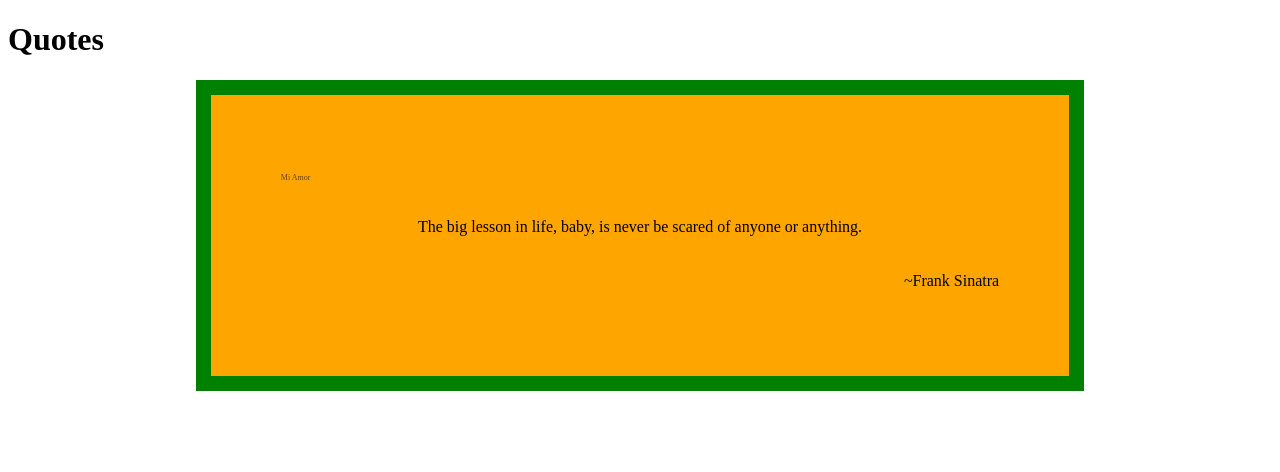
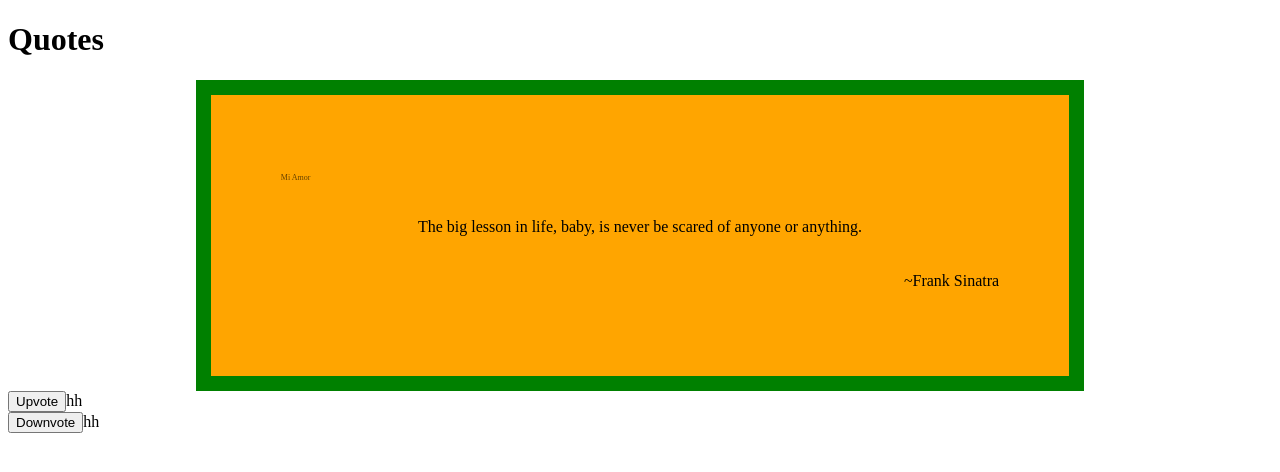
Before and after one commit to Miss-Faith/Quotes, an Angular app: page / in a window 1280 px wide. Shown: the top 472 px of the page. Built offline with nearby package versions, Linux system fonts and the light colour scheme.

Commit message:
Add quotes detail component

```diff
--- a/src/app/app.module.ts
+++ b/src/app/app.module.ts
@@ -5,12 +5,14 @@
 import { AppComponent } from './app.component';
 import { QuotesComponent } from './quotes/quotes.component';
 import { CountclicksDirective } from './countclicks.directive';
+import { QuoteDetailComponent } from './quote-detail/quote-detail.component';
 
 @NgModule({
   declarations: [
     AppComponent,
     QuotesComponent,
-    CountclicksDirective
+    CountclicksDirective,
+    QuoteDetailComponent
   ],
   imports: [
     BrowserModule,
--- /dev/null
+++ b/src/app/quote-detail/quote-detail.component.html
@@ -0,0 +1,10 @@
+<div>
+    <div>
+        <button>Upvote</button>
+        <span>hh</span>
+    </div>
+    <div>
+        <button>Downvote</button>
+        <span>hh</span>
+    </div>
+</div>
--- /dev/null
+++ b/src/app/quote-detail/quote-detail.component.ts
@@ -0,0 +1,18 @@
+import { Component, Input, OnInit } from '@angular/core';
+import { Quote } from '../quotes';
+
+@Component({
+  selector: 'app-quote-detail',
+  templateUrl: './quote-detail.component.html',
+  styleUrls: ['./quote-detail.component.css']
+})
+export class QuoteDetailComponent implements OnInit {
+
+  @Input() quote: Quote;
+
+  constructor() { }
+
+  ngOnInit(): void {
+  }
+
+}
--- a/src/app/quotes/quotes.component.html
+++ b/src/app/quotes/quotes.component.html
@@ -1,5 +1,11 @@
-<div id="quote-box" *ngFor="let quote of quotes">
+<div *ngFor="let quote of quotes">
+  <div id="quote-box">
     <p id="editor">{{quote.editor}}</p>
     <p id="quote">{{quote.quote}}</p>
     <p id="author">~{{quote.author}}</p>
+  </div>
+  <div>
+    <app-quote-detail [quote]='quote'></app-quote-detail>
+  </div>
+
 </div>
```
Also changed, not shown: src/app/quote-detail/quote-detail.component.css (added), 1 other file (tests, documents, lock files or other folders).
